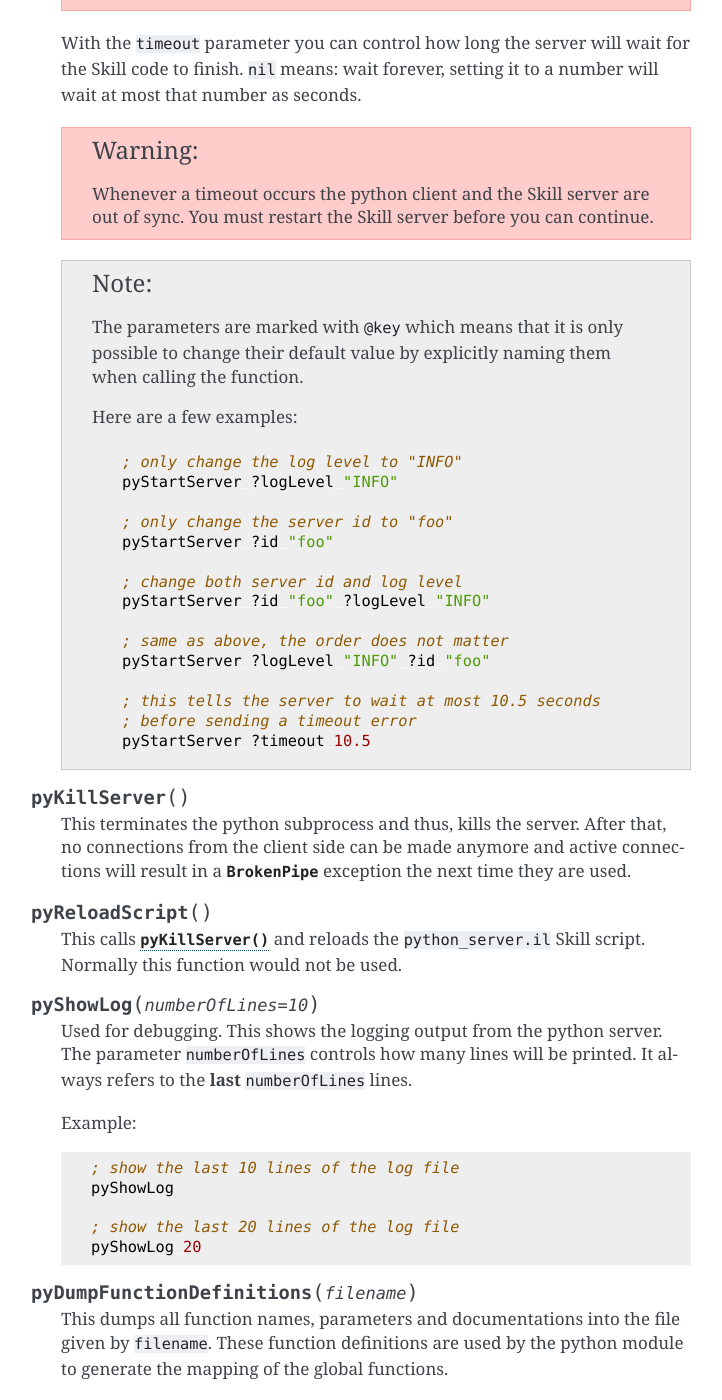
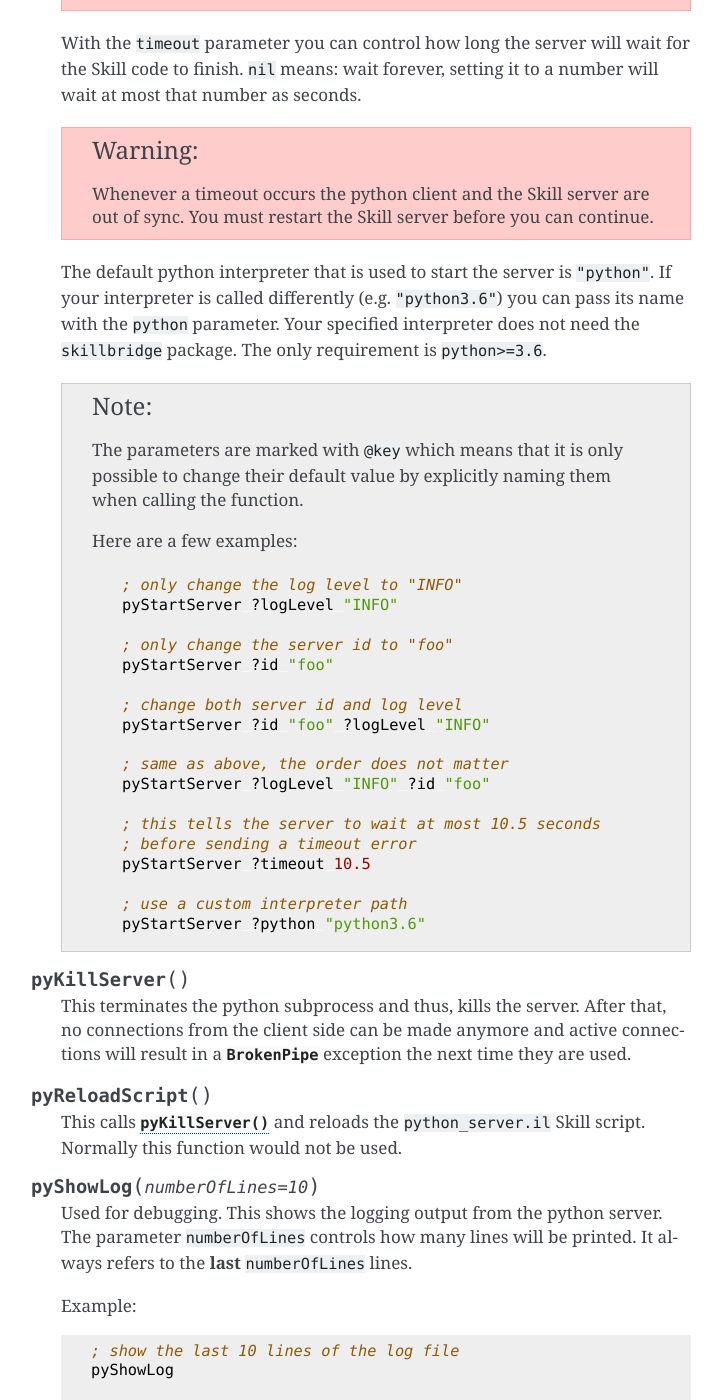
Before and after one commit to unihd-cag/skillbridge, a Sphinx documentation site: the page built from docs/usage/server.rst, in a window 1280 px wide and 1400 px high, scrolled down 943 px. Shown: the whole window, without its empty margins (389-1111 px from the left). Built offline with Sphinx 7.4.7, drawn with Linux system fonts in a browser that asks for light colours.

Commit message:
make python path configurable

```diff
--- a/docs/usage/server.rst
+++ b/docs/usage/server.rst
@@ -12,7 +12,7 @@ Initially the server script must be run by loading the ``python_server.il``.
 
 After that, these management commands are available in the Skill console.
 
-.. function:: pyStartServer(id="default" logLevel="WARNING" singleMode=nil timeout=nil)
+.. function:: pyStartServer(id="default" logLevel="WARNING" singleMode=nil timeout=nil python="python")
 
     This starts the python server. If you are only running a single instance of
     Virtuoso you can use the default id. For more instances, each server needs its own
@@ -51,6 +51,11 @@ After that, these management commands are available in the Skill console.
         Whenever a timeout occurs the python client and the Skill server are out of sync.
         You must restart the Skill server before you can continue.
 
+    The default python interpreter that is used to start the server is ``"python"``. If your
+    interpreter is called differently (e.g. ``"python3.6"``) you can pass its name with the
+    ``python`` parameter. Your specified interpreter does not need the ``skillbridge`` package.
+    The only requirement is ``python>=3.6``.
+
     .. note::
 
         The parameters are marked with ``@key`` which means that it is only possible
@@ -76,6 +81,9 @@ After that, these management commands are available in the Skill console.
             ; this tells the server to wait at most 10.5 seconds
             ; before sending a timeout error
             pyStartServer ?timeout 10.5
+
+            ; use a custom interpreter path
+            pyStartServer ?python "python3.6"
 
 .. function:: pyKillServer()
 
```
Also changed, not shown: 1 other file.
